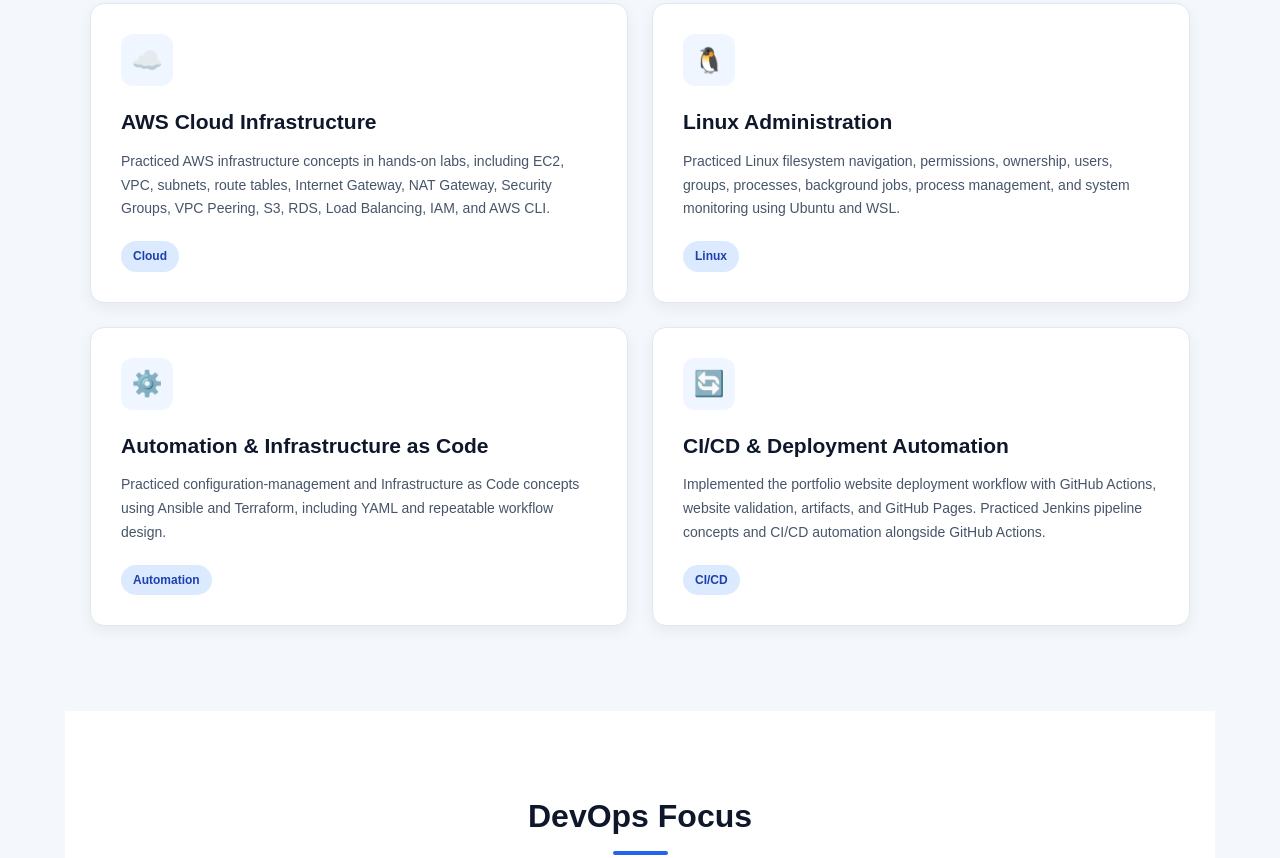
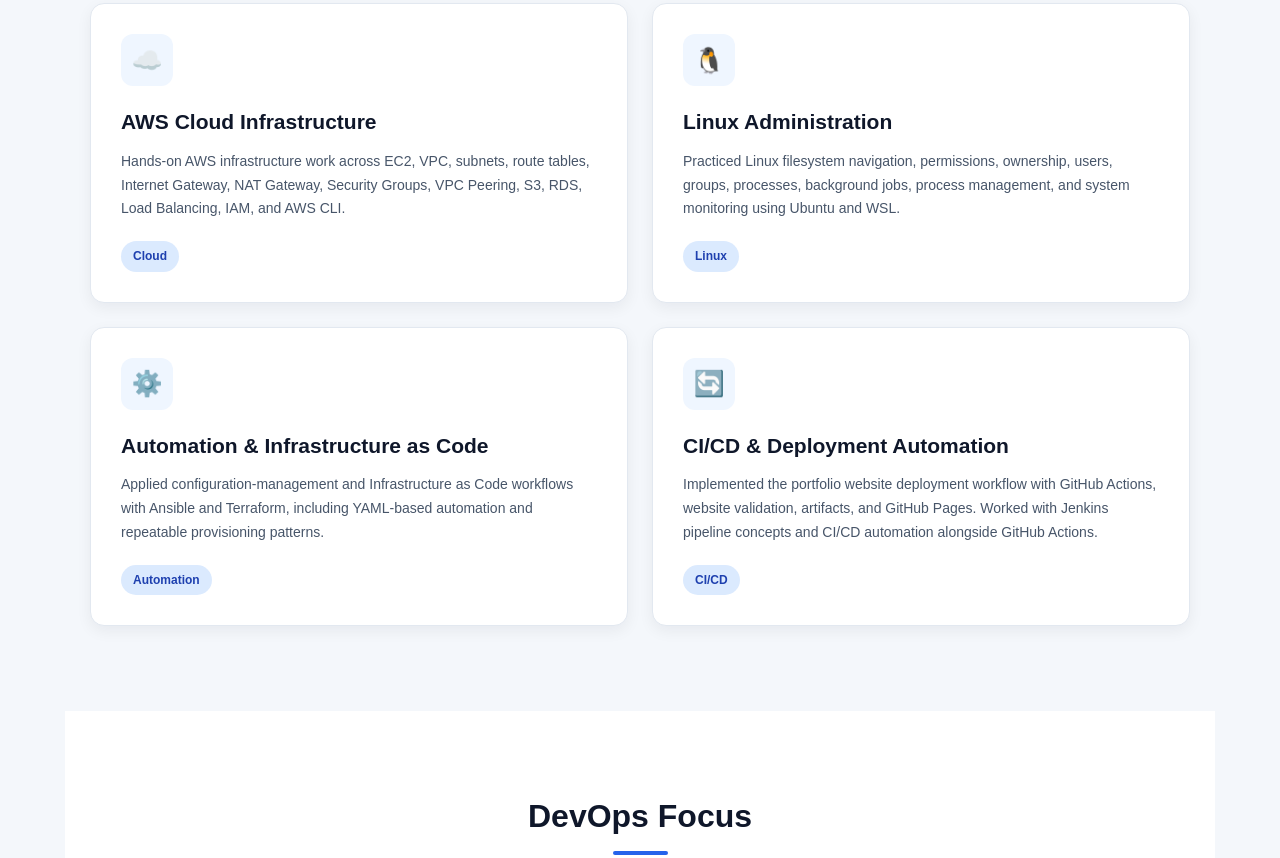
Before and after one commit to CoderSuraj18/devops-journey, a plain HTML site: page index.html in a window 1280 px wide. Shown: the part 1560-2418 px from the top of the page. Drawn offline with Linux system fonts and the light colour scheme.

Commit message:
Correct portfolio wording to reflect completed hands-on work

```diff
--- a/index.html
+++ b/index.html
@@ -193,7 +193,7 @@
                 </h3>
 
                 <p>
-                    Practiced AWS infrastructure concepts in hands-on labs, including EC2,
+                    Hands-on AWS infrastructure work across EC2,
                     VPC, subnets, route tables, Internet Gateway, NAT Gateway,
                     Security Groups, VPC Peering, S3, RDS, Load Balancing,
                     IAM, and AWS CLI.
@@ -241,9 +241,9 @@
                 </h3>
 
                 <p>
-                    Practiced configuration-management and Infrastructure as Code
-                    concepts using Ansible and Terraform, including YAML
-                    and repeatable workflow design.
+                    Applied configuration-management and Infrastructure as Code workflows
+                    with Ansible and Terraform, including YAML-based automation
+                    and repeatable provisioning patterns.
                 </p>
 
                 <span class="experience-tag">
@@ -266,7 +266,7 @@
                 <p>
                     Implemented the portfolio website deployment workflow with GitHub
                     Actions, website validation, artifacts, and GitHub Pages.
-                    Practiced Jenkins pipeline concepts and CI/CD automation alongside GitHub Actions.
+                    Worked with Jenkins pipeline concepts and CI/CD automation alongside GitHub Actions.
                 </p>
 
                 <span class="experience-tag">
@@ -717,8 +717,8 @@
         </h2>
 
         <p class="section-intro">
-            A collection of topic documentation and hands-on exercises.
-            The project folders are currently documentation-focused, not complete standalone implementations
+            A collection of hands-on DevOps work, technical notes, and project documentation.
+            Larger end-to-end implementations are presented as separate portfolio deliverables.
         </p>
 
 
```
